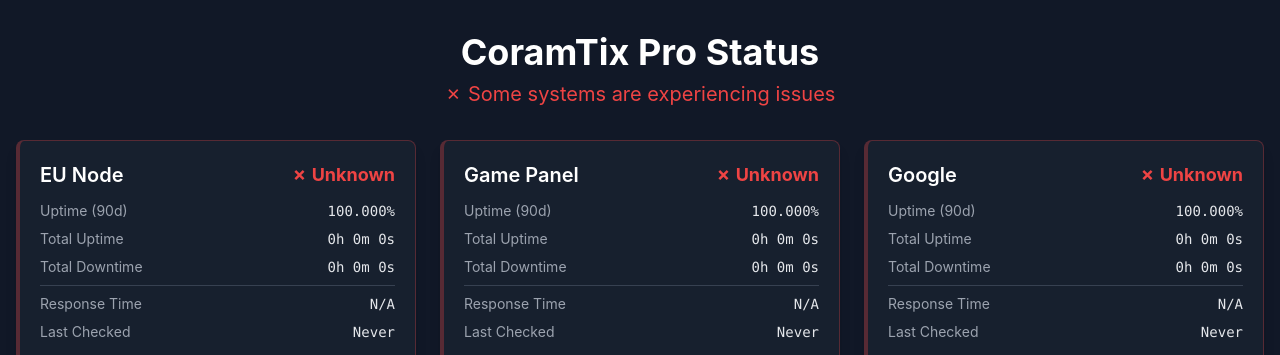
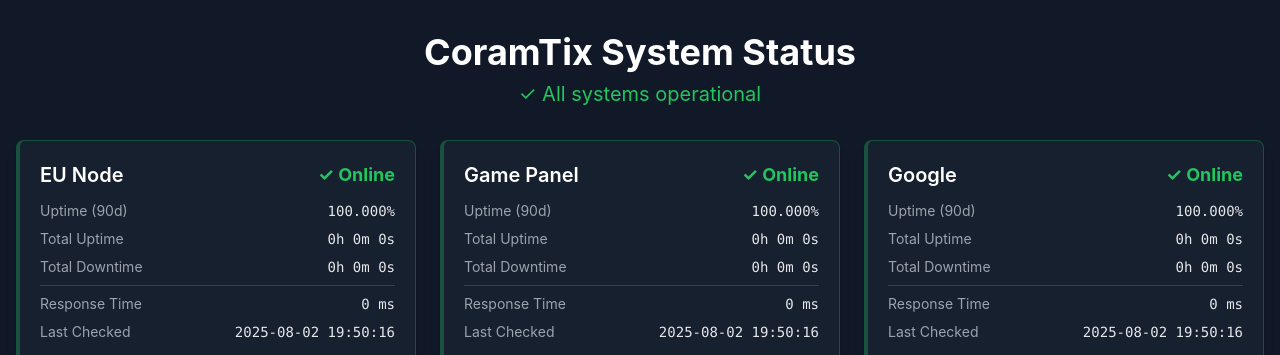
Before and after one commit to radheyradhey777/Ptero-Theme-i, a Flask app: page / in a window 1280 px wide. Shown: the top 355 px of the page. Run offline with Flask 3, Linux system fonts and the light colour scheme; data comes from the database, SQL or seed files in the repository; some libraries are stand-ins or nearby versions.

Commit message:
Update index.html

```diff
--- a/templates/index.html
+++ b/templates/index.html
@@ -3,7 +3,7 @@
 <head>
     <meta charset="UTF-8">
     <meta name="viewport" content="width=device-width, initial-scale=1.0">
-    <title>CoramTix Pro Status</title>
+    <title>CoramTix System Status</title>
     <link rel="icon" href="https://emoji.gg/assets/emoji/4071-monitoring.png" />
     <script src="https://cdn.tailwindcss.com"></script>
     <style>
@@ -19,7 +19,7 @@
     <div class="min-h-screen container mx-auto px-4 py-8">
 
         <header class="text-center mb-8">
-            <h1 class="text-4xl font-bold text-white">CoramTix Pro Status</h1>
+            <h1 class="text-4xl font-bold text-white">CoramTix System Status</h1>
             <p id="overall-status" class="text-xl mt-2 text-gray-400 transition-colors duration-500">
                 Loading status...
             </p>
```
